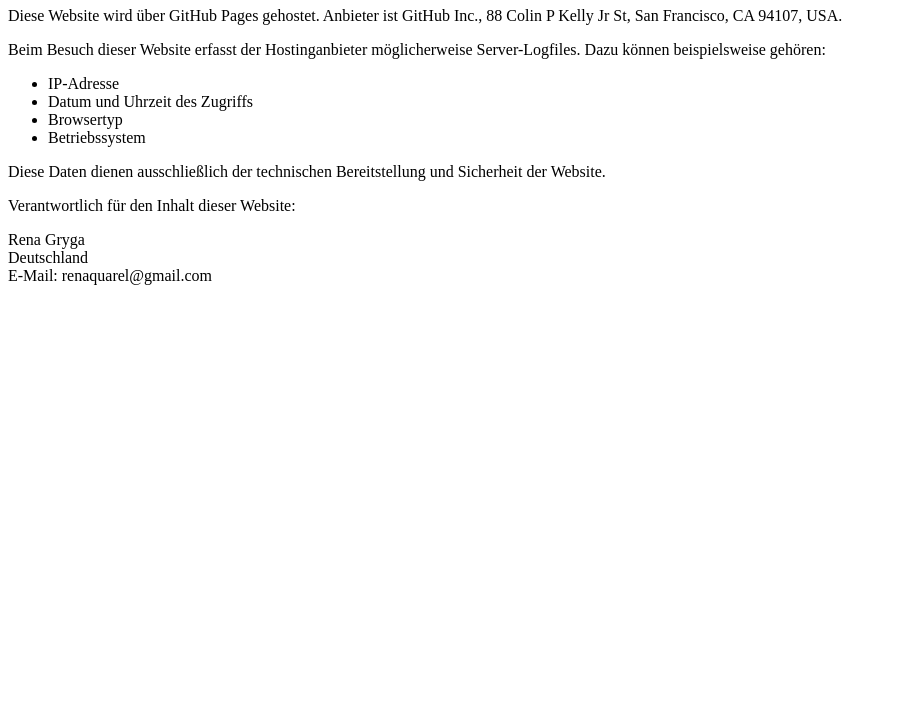
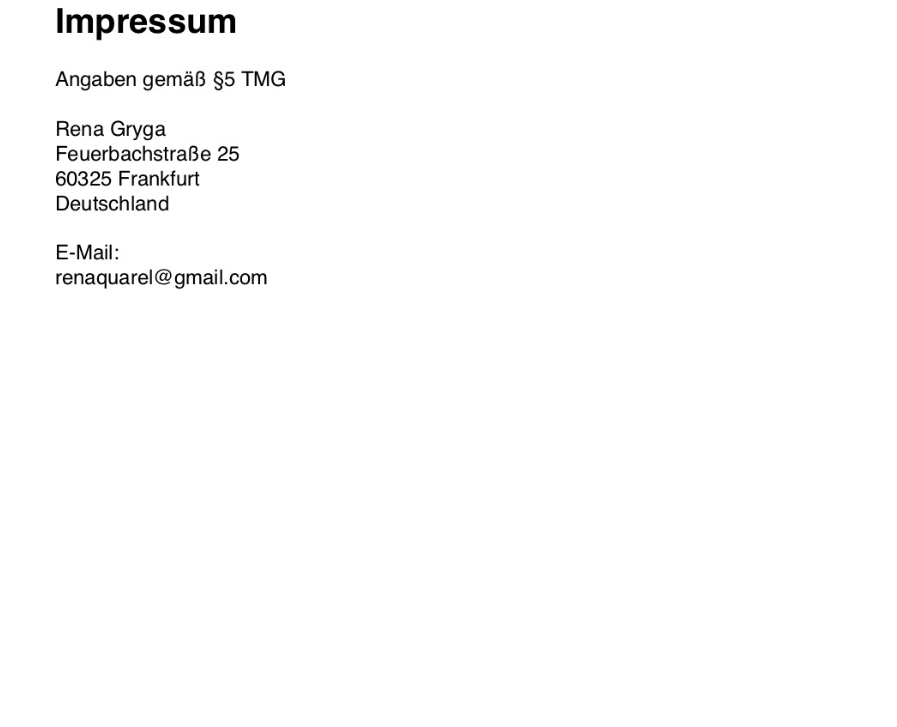
Before and after one commit to renagryga/renaquarel.github.io, a plain HTML site: page datenschutz.html in a window 1280 px wide. Shown: the part 73-800 px from the top of the page, without its empty margins (0-897 px from the left). Drawn offline with Linux system fonts and the light colour scheme.

Commit message:
Update datenschutz.html

```diff
--- a/datenschutz.html
+++ b/datenschutz.html
@@ -2,44 +2,12 @@
 <html lang="de">
 <head>
 <meta charset="UTF-8">
-<title>Datenschutz – RENAQUAREL</title>
+<title>Impressum – RENAQUAREL</title>
 </head>
 
 <body>
 
-<h1>Datenschutzerklärung</h1>
-
-<p>
-Diese Website wird über GitHub Pages gehostet. Anbieter ist GitHub Inc.,
-88 Colin P Kelly Jr St, San Francisco, CA 94107, USA.
-</p>
-
-<p>
-Beim Besuch dieser Website erfasst der Hostinganbieter möglicherweise
-Server-Logfiles. Dazu können beispielsweise gehören:
-</p>
-
-<ul>
-<li>IP-Adresse</li>
-<li>Datum und Uhrzeit des Zugriffs</li>
-<li>Browsertyp</li>
-<li>Betriebssystem</li>
-</ul>
-
-<p>
-Diese Daten dienen ausschließlich der technischen Bereitstellung
-und Sicherheit der Website.
-</p>
-
-<p>
-Verantwortlich für den Inhalt dieser Website:
-</p>
-
-<p>
-Rena Gryga<br>
-Deutschland<br>
-E-Mail: renaquarel@gmail.com
-</p>
+<img src="images/Impressum1.jpg" alt="Impressum Renaquarel" style="max-width:600px;">
 
 </body>
 </html>
```
